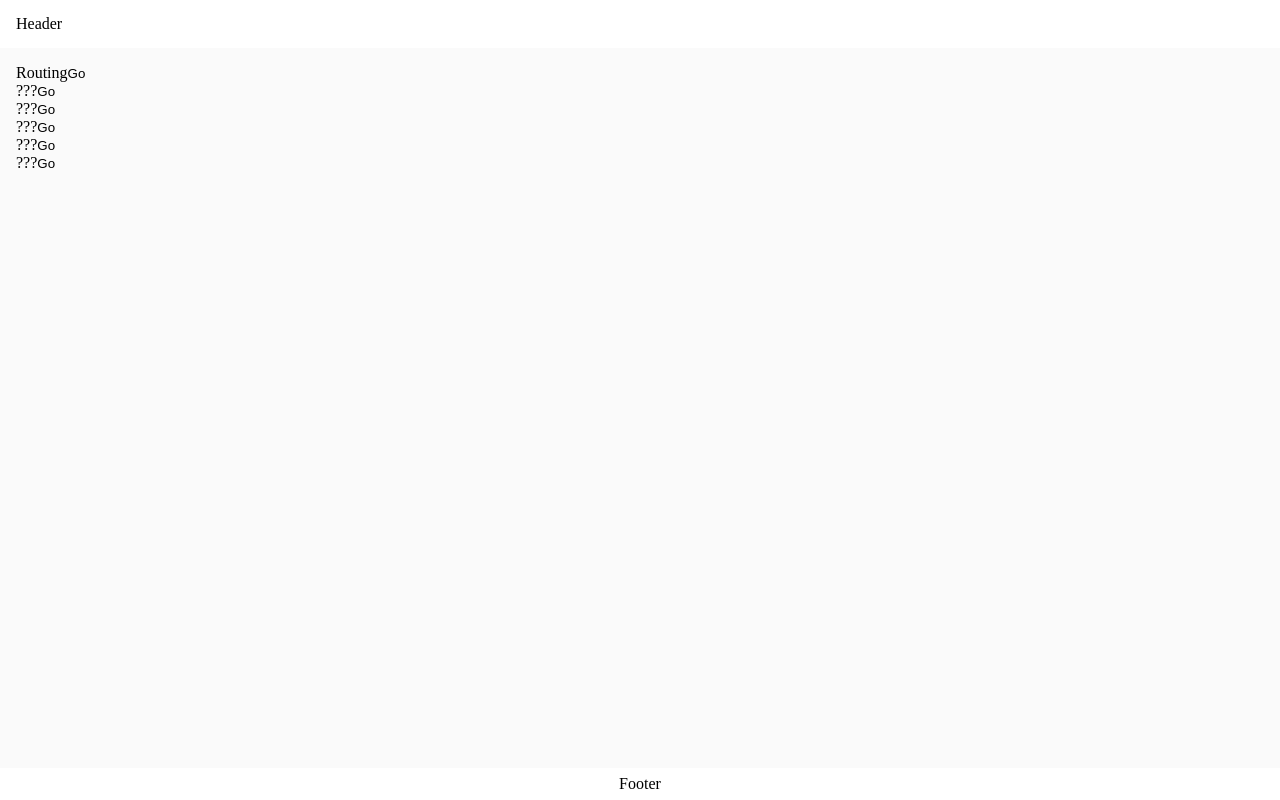
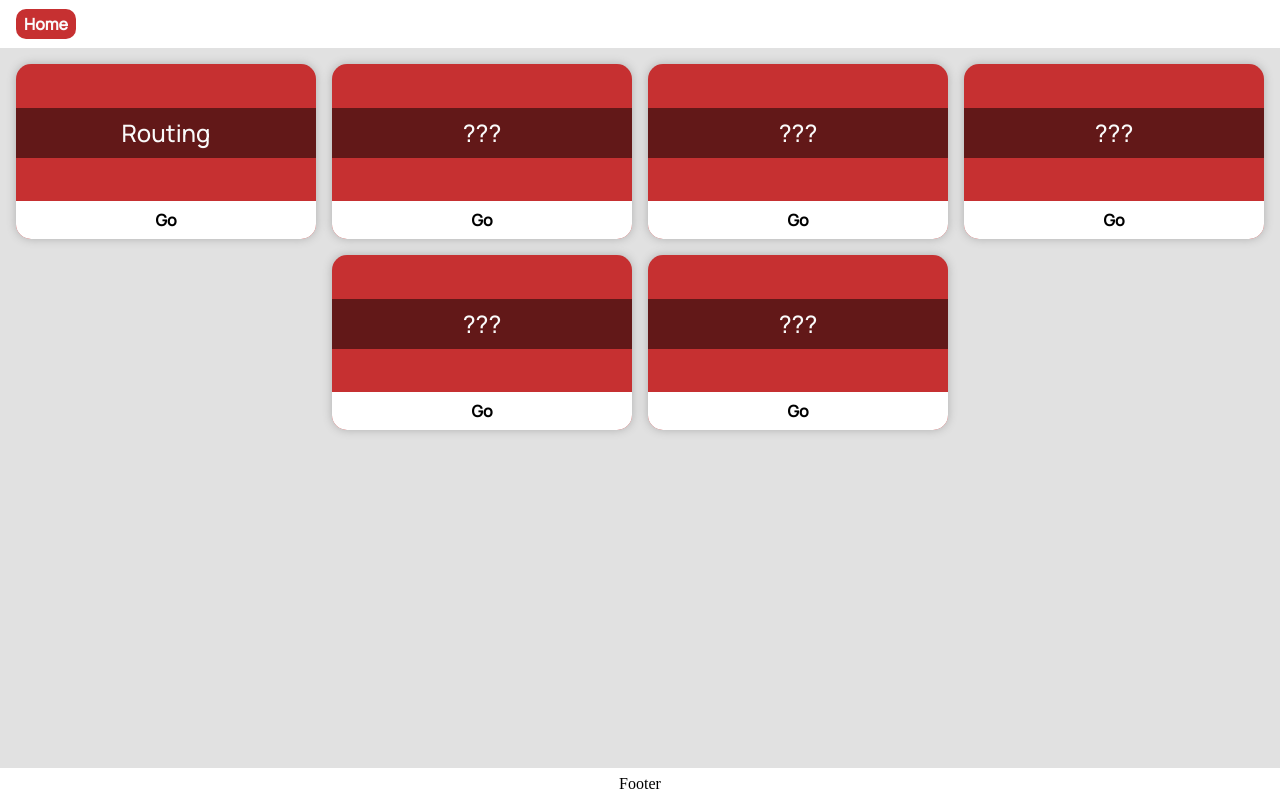
Before and after one commit to Olexandir/angular, an Angular app: page /homepage in a window 1280 px wide. Built offline with nearby package versions, Linux system fonts and the light colour scheme.

Commit message:
render cards

```diff
--- a/src/app/app-routing.module.ts
+++ b/src/app/app-routing.module.ts
@@ -18,6 +18,7 @@ const routes: Routes = [
     path: 'angular-routing',
     title: 'Routing',
     component: AngularRoutingComponent,
+    data: { animation: 'isRight' },
   },
 ];
 
--- a/src/app/app.component.html
+++ b/src/app/app.component.html
@@ -1,7 +1,7 @@
 <div class="app">
   <app-header></app-header>
-  <div class="app__body">
-    <router-outlet></router-outlet>
-  </div>
+  <main [@routeAnimations]="prepareRoute(outlet)" class="app__body">
+    <router-outlet #outlet="outlet"></router-outlet>
+  </main>
   <app-footer></app-footer>
 </div>
--- a/src/app/app.component.ts
+++ b/src/app/app.component.ts
@@ -1,10 +1,17 @@
-import { HomepageComponent } from './pages/homepage/homepage.component';
+import { fader, stepper, slider } from './route-animations';
 import { Component } from '@angular/core';
+import { RouterOutlet } from '@angular/router';
 
 @Component({
   selector: 'app-root',
   templateUrl: './app.component.html',
+  animations: [slider],
 })
 export class AppComponent {
   title = 'angular';
+
+  prepareRoute(outlet: RouterOutlet) {
+    const { activatedRouteData } = outlet;
+    return outlet && activatedRouteData && activatedRouteData['animation'];
+  }
 }
--- a/src/app/app.module.ts
+++ b/src/app/app.module.ts
@@ -1,5 +1,6 @@
 import { NgModule } from '@angular/core';
 import { BrowserModule } from '@angular/platform-browser';
+import { BrowserAnimationsModule } from '@angular/platform-browser/animations';
 
 import { AppRoutingModule } from './app-routing.module';
 import { AppComponent } from './app.component';
@@ -15,6 +16,7 @@ import { HomepageComponent } from './pages/homepage/homepage.component';
     HomepageComponent,
     AppHeaderComponent,
     AppFooterComponent,
+    BrowserAnimationsModule,
   ],
   providers: [],
   bootstrap: [AppComponent],
--- a/src/app/components/app-header/app-header.component.html
+++ b/src/app/components/app-header/app-header.component.html
@@ -1 +1,4 @@
-<div class="app-header">Header</div>
+<div class="app-header">
+  <button class="app-button" routerLink="homepage">Home</button>
+  <!-- <a [routerLink]="['/homepage']"></a> -->
+</div>
--- a/src/app/components/app-header/app-header.component.ts
+++ b/src/app/components/app-header/app-header.component.ts
@@ -1,8 +1,10 @@
+import { RouterModule } from '@angular/router';
 import { Component } from '@angular/core';
 
 @Component({
   standalone: true,
   selector: 'app-header',
   templateUrl: './app-header.component.html',
+  imports: [RouterModule],
 })
 export class AppHeaderComponent {}
--- a/src/app/components/homepage-page-card/homepage-page-card.component.html
+++ b/src/app/components/homepage-page-card/homepage-page-card.component.html
@@ -1,4 +1,4 @@
 <div class="page-card">
-  <span>{{ topic.cardTitle }}</span>
+  <span class="page-card__title"> {{ topic.cardTitle }}</span>
   <button (click)="openPage()">Go</button>
 </div>
--- /dev/null
+++ b/src/app/route-animations.ts
@@ -0,0 +1,156 @@
+import {
+  trigger,
+  transition,
+  style,
+  query,
+  group,
+  animate,
+  keyframes,
+} from '@angular/animations';
+
+export const fader = trigger('routeAnimations', [
+  transition('* <=> *', [
+    query(':enter, :leave', [
+      style({
+        position: ':absolute',
+        left: 0,
+        width: '100%',
+        opacity: 0,
+        transform: 'scale(0) translateY(100%)',
+      }),
+    ]),
+    query(':enter', [
+      animate(
+        '600ms ease',
+        style({
+          opacity: 0,
+          transform: 'scale(1) transitionY(0)',
+        }),
+      ),
+    ]),
+  ]),
+]);
+
+export const slider = trigger('routeAnimations', [
+  transition('* => isLeft', slideTo('left')),
+  transition('* => isRight', slideTo('right')),
+  transition('isRight => *', slideTo('left')),
+  transition('isLeft => *', slideTo('right')),
+]);
+
+export const stepper = trigger('routeAnimations', [
+  transition('* <=> *', [
+    query(':enter, :leave', [
+      style({
+        positiona: 'absolute',
+        left: 0,
+        width: '100%',
+      }),
+    ]),
+    group([
+      query(':enter', [
+        animate(
+          '2000ms ease',
+          keyframes([
+            style({ transform: 'scale(0) translateX(100%)', offset: 0 }),
+            style({ transform: 'scale(0.5) translateX(25%)', offset: 0.3 }),
+            style({ transform: 'scale(1) translateX(0%)', offset: 1 }),
+          ]),
+        ),
+      ]),
+      query(':leave', [
+        animate(
+          '2000ms ease',
+          keyframes([
+            style({ transform: 'scale(1)', offset: 0 }),
+            style({
+              transform: 'scale(0.5) translateX(-25%) rotate(0)',
+              offset: 0.35,
+            }),
+            style({
+              opacity: 0,
+              transform: 'scale(6) translateX(-50%) rotate(-180deg)',
+              offset: 1,
+            }),
+          ]),
+        ),
+      ]),
+    ]),
+  ]),
+]);
+
+export const transformer = trigger('routeAnimations', [
+  transition('* => isLeft', translateTo({ x: -100, y: -100, rotate: -720 })),
+  transition('* => isRight', translateTo({ x: 100, y: -100, rotate: 90 })),
+  transition('isRight => *', translateTo({ x: -100, y: -100, rotate: 360 })),
+  transition('isLeft => *', translateTo({ x: 100, y: -100, rotate: 360 })),
+]);
+
+function slideTo(direction: string) {
+  const optional = { optional: true };
+  return [
+    query(
+      ':enter, :leave',
+      [
+        style({
+          position: 'absolute',
+          top: 0,
+          [direction]: 0,
+          width: '100%',
+        }),
+      ],
+      optional,
+    ),
+    query(':enter', [style({ [direction]: '-100%' })]),
+    group([
+      query(
+        ':leave',
+        [animate('600ms ease-in', style({ [direction]: '100%' }))],
+        optional,
+      ),
+      query(':enter', [
+        animate(
+          '600ms ease-in',
+          style({
+            [direction]: '0%',
+          }),
+        ),
+      ]),
+    ]),
+  ];
+}
+
+function translateTo({ x = 100, y = 0, rotate = 0 }) {
+  const optional = { optional: true };
+  return [
+    query(
+      ':enter, :leave',
+      [
+        style({
+          position: 'absolute',
+          top: 0,
+          left: 0,
+          width: '100%',
+        }),
+      ],
+      optional,
+    ),
+    query(':enter', [
+      style({ transform: `translate(${x}%, ${y}) rotate(${rotate}deg)` }),
+    ]),
+    group([
+      query(':leave', [
+        animate(
+          '600ms ease-out',
+          style({ transform: `translate(${x}%, ${y}%) rotate(${rotate}deg)` }),
+        ),
+      ]),
+      query(':enter', [
+        animate(
+          '600ms ease-out',
+          style({ transform: 'translate(0, 0) rotate(0)' }),
+        ),
+      ]),
+    ]),
+  ];
+}
--- a/src/styles/components/06_components.scss
+++ b/src/styles/components/06_components.scss
@@ -10,7 +10,7 @@
   // }
 
   &__body {
-    background: $whitesmoke;
+    background: rgb(225, 225, 225);
     padding: 1rem;
   }
 
@@ -18,10 +18,13 @@
   // }
 }
 
+main {
+  position: relative;
+}
+
 .app-header {
   @include flexBox($jc: flex-start);
   height: 100%;
-  box-shadow: 0 0 4px 4px rgb(0 0 0 / 3%);
   padding: 0 1rem;
 }
 
@@ -30,3 +33,58 @@
   height: 100%;
   padding: 0 1rem;
 }
+
+.app-button {
+  @include flexBox;
+  padding: 0.25rem 0.5rem;
+  background: $red;
+  color: $whitesmoke;
+  font-size: 16px;
+  font-weight: bold;
+}
+
+.topic-list-container {
+  display: flex;
+  align-items: center;
+  justify-content: center;
+  flex-wrap: wrap;
+  width: 100%;
+  height: fit-content;
+  gap: 1rem;
+}
+
+.page-card {
+  display: flex;
+  align-items: center;
+  justify-content: center;
+  flex-direction: column;
+  width: 300px;
+  height: 175px;
+  background: $red;
+  border-radius: 15px;
+  box-shadow: 0 0 10px 0 rgb(175, 175, 175);
+  overflow: hidden;
+
+  &__title {
+    position: relative;
+    margin: auto 0;
+    width: 100%;
+    height: 50px;
+    display: flex;
+    align-items: center;
+    justify-content: center;
+    background: rgba(0, 0, 0, 0.5);
+    color: $whitesmoke;
+    font-family: $manrope-font;
+    font-size: 24px;
+  }
+
+  button {
+    background: $white;
+    width: 100%;
+    padding: 0.5rem 1.5rem;
+    border-radius: 0;
+    font-size: 16px;
+    font-weight: bold;
+  }
+}
--- a/src/styles/elements/04_elements.scss
+++ b/src/styles/elements/04_elements.scss
@@ -4,4 +4,6 @@ button {
   border: none;
   background: none;
   cursor: pointer;
+  border-radius: 10px;
+  font-family: $manrope-font;
 }
--- a/src/styles/settings/fonts.scss
+++ b/src/styles/settings/fonts.scss
@@ -0,0 +1,3 @@
+@import url('https://fonts.googleapis.com/css2?family=Manrope:wght@500&display=swap');
+
+$manrope-font: 'Manrope', sans-serif;
```
